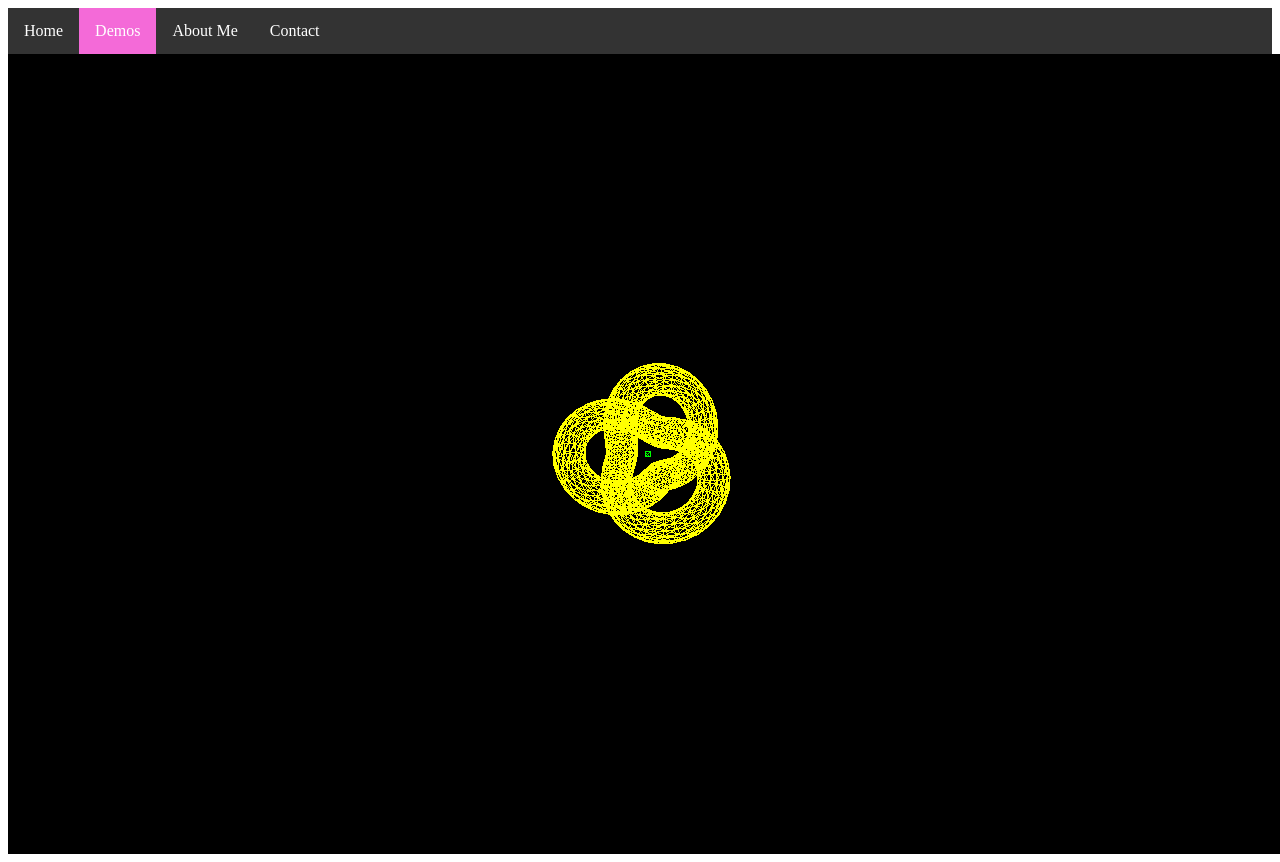
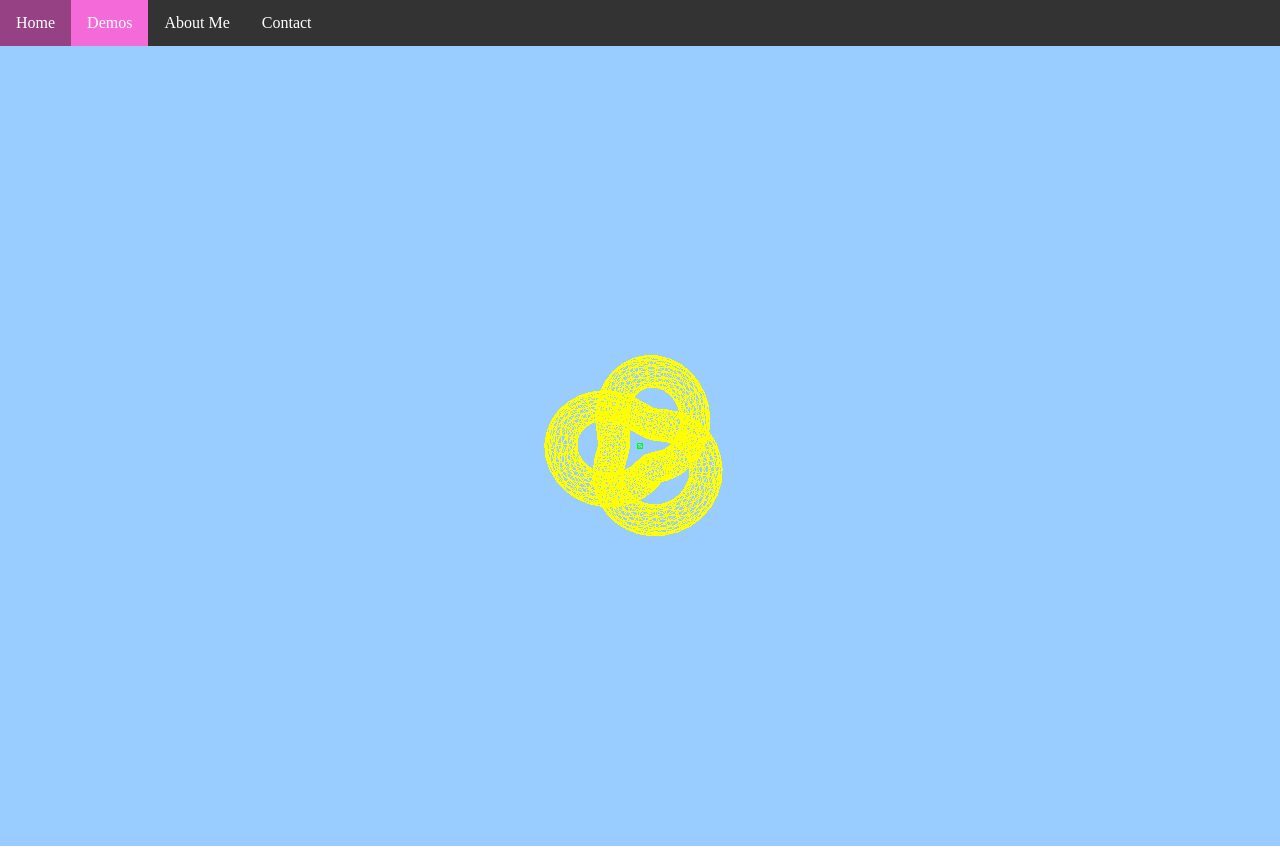
Before and after one commit to ACromack/Web-Design, a plain HTML site: page demos.html in a window 1280 px wide. Drawn offline with nearby package versions, Linux system fonts and the light colour scheme.

Commit message:
Body Margin + ThreeJS BG Colour

```diff
--- a/css/demos.css
+++ b/css/demos.css
@@ -1,3 +1,7 @@
+body {
+  margin: 0;
+}
+
 /* Menu Bar */
 ul {
     list-style-type: none;
--- a/css/main.css
+++ b/css/main.css
@@ -1,5 +1,9 @@
 p {
     color: blue;
+}
+
+body {
+    margin: 0 !important;
 }
 
 .loadingSpinner {
--- a/js/threejsdemo.js
+++ b/js/threejsdemo.js
@@ -1,6 +1,8 @@
 // Initial three.js Setup
 const scene = new THREE.Scene();
 const camera = new THREE.PerspectiveCamera( 75, window.innerWidth / window.innerHeight, 0.1, 1000 );
+
+scene.background = new THREE.Color( 0x99ccff );
 
 const renderer = new THREE.WebGLRenderer();
 renderer.setSize( window.innerWidth, window.innerHeight );
```
